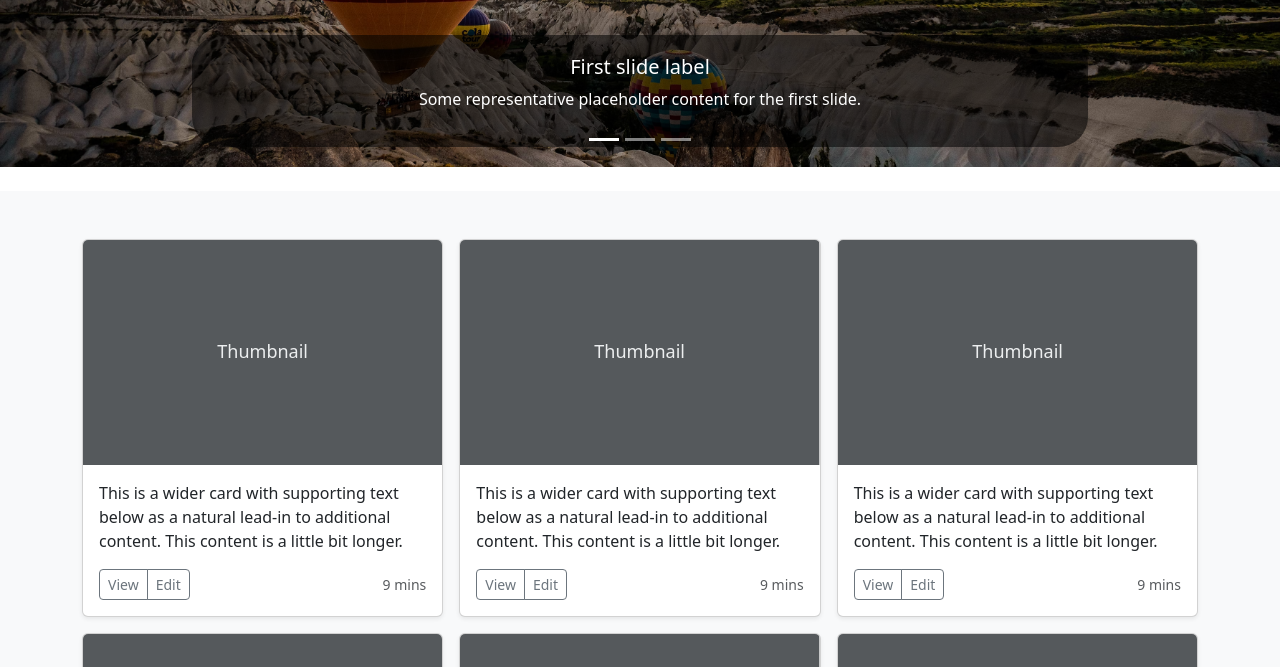
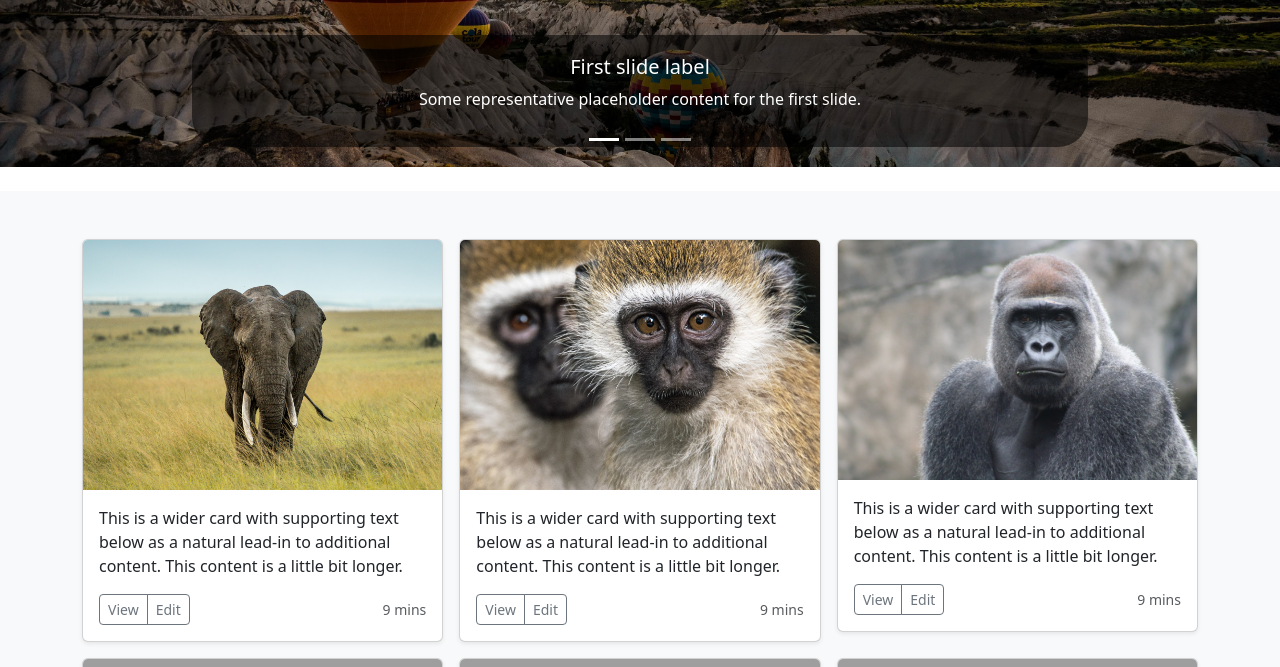
Before and after one commit to Sulavkh/django_python_001, a Django app: page / in a window 1280 px wide. Shown: the part 485-1152 px from the top of the page. Run offline with Django 5.2, Linux system fonts and the light colour scheme; grey boxes are pictures that could not be loaded.

Commit message:
added images and css of the album section

```diff
--- a/django001/static/css/bodyalbum.css
+++ b/django001/static/css/bodyalbum.css
@@ -74,3 +74,15 @@
 .bd-mode-toggle .dropdown-menu .active .bi {
     display: block !important;
 }
+
+.album .container .col .card {
+    width: 100%;
+    overflow: hidden;
+}
+.shadow-sm img {
+    object-fit: cover;
+    object-position: center;
+    width: 100%;
+    height: 100%;
+    max-height: 250px; /* Should match the container's max-height */
+}
--- a/django001/templates/index.html
+++ b/django001/templates/index.html
@@ -52,14 +52,13 @@
     </div>
   </div>
 </div>
-
+<!-- start of album div-->
 <div class="album py-5 bg-body-tertiary" bis_skin_checked="1">
   <div class="container" bis_skin_checked="1">
-
     <div class="row row-cols-1 row-cols-sm-2 row-cols-md-3 g-3" bis_skin_checked="1">
       <div class="col" bis_skin_checked="1">
         <div class="card shadow-sm" bis_skin_checked="1">
-          <svg class="bd-placeholder-img card-img-top" width="100%" height="225" xmlns="http://www.w3.org/2000/svg" role="img" aria-label="Placeholder: Thumbnail" preserveAspectRatio="xMidYMid slice" focusable="false"><title>Placeholder</title><rect width="100%" height="100%" fill="#55595c"></rect><text x="50%" y="50%" fill="#eceeef" dy=".3em">Thumbnail</text></svg>
+          <img src="/static/albumpictures/photo_1.avif" alt="...">
           <div class="card-body" bis_skin_checked="1">
             <p class="card-text">This is a wider card with supporting text below as a natural lead-in to additional content. This content is a little bit longer.</p>
             <div class="d-flex justify-content-between align-items-center" bis_skin_checked="1">
@@ -74,7 +73,7 @@
       </div>
       <div class="col" bis_skin_checked="1">
         <div class="card shadow-sm" bis_skin_checked="1">
-          <svg class="bd-placeholder-img card-img-top" width="100%" height="225" xmlns="http://www.w3.org/2000/svg" role="img" aria-label="Placeholder: Thumbnail" preserveAspectRatio="xMidYMid slice" focusable="false"><title>Placeholder</title><rect width="100%" height="100%" fill="#55595c"></rect><text x="50%" y="50%" fill="#eceeef" dy=".3em">Thumbnail</text></svg>
+          <img src="/static/albumpictures/photo_2.avif" alt="...">
           <div class="card-body" bis_skin_checked="1">
             <p class="card-text">This is a wider card with supporting text below as a natural lead-in to additional content. This content is a little bit longer.</p>
             <div class="d-flex justify-content-between align-items-center" bis_skin_checked="1">
@@ -89,23 +88,7 @@
       </div>
       <div class="col" bis_skin_checked="1">
         <div class="card shadow-sm" bis_skin_checked="1">
-          <svg class="bd-placeholder-img card-img-top" width="100%" height="225" xmlns="http://www.w3.org/2000/svg" role="img" aria-label="Placeholder: Thumbnail" preserveAspectRatio="xMidYMid slice" focusable="false"><title>Placeholder</title><rect width="100%" height="100%" fill="#55595c"></rect><text x="50%" y="50%" fill="#eceeef" dy=".3em">Thumbnail</text></svg>
-          <div class="card-body" bis_skin_checked="1">
-            <p class="card-text">This is a wider card with supporting text below as a natural lead-in to additional content. This content is a little bit longer.</p>
-            <div class="d-flex justify-content-between align-items-center" bis_skin_checked="1">
-              <div class="btn-group" bis_skin_checked="1">
-                <button type="button" class="btn btn-sm btn-outline-secondary">View</button>
-                <button type="button" class="btn btn-sm btn-outline-secondary">Edit</button>
-              </div>
-              <small class="text-body-secondary">9 mins</small>
-            </div>
-          </div>
-        </div>
-      </div>
-
-      <div class="col" bis_skin_checked="1">
-        <div class="card shadow-sm" bis_skin_checked="1">
-          <svg class="bd-placeholder-img card-img-top" width="100%" height="225" xmlns="http://www.w3.org/2000/svg" role="img" aria-label="Placeholder: Thumbnail" preserveAspectRatio="xMidYMid slice" focusable="false"><title>Placeholder</title><rect width="100%" height="100%" fill="#55595c"></rect><text x="50%" y="50%" fill="#eceeef" dy=".3em">Thumbnail</text></svg>
+          <img src="/static/albumpictures/photo_3.avif" alt="...">
           <div class="card-body" bis_skin_checked="1">
             <p class="card-text">This is a wider card with supporting text below as a natural lead-in to additional content. This content is a little bit longer.</p>
             <div class="d-flex justify-content-between align-items-center" bis_skin_checked="1">
@@ -120,7 +103,7 @@
       </div>
       <div class="col" bis_skin_checked="1">
         <div class="card shadow-sm" bis_skin_checked="1">
-          <svg class="bd-placeholder-img card-img-top" width="100%" height="225" xmlns="http://www.w3.org/2000/svg" role="img" aria-label="Placeholder: Thumbnail" preserveAspectRatio="xMidYMid slice" focusable="false"><title>Placeholder</title><rect width="100%" height="100%" fill="#55595c"></rect><text x="50%" y="50%" fill="#eceeef" dy=".3em">Thumbnail</text></svg>
+          <img src="/static/albumpictures/photo_4.avif" alt="...">
           <div class="card-body" bis_skin_checked="1">
             <p class="card-text">This is a wider card with supporting text below as a natural lead-in to additional content. This content is a little bit longer.</p>
             <div class="d-flex justify-content-between align-items-center" bis_skin_checked="1">
@@ -135,23 +118,7 @@
       </div>
       <div class="col" bis_skin_checked="1">
         <div class="card shadow-sm" bis_skin_checked="1">
-          <svg class="bd-placeholder-img card-img-top" width="100%" height="225" xmlns="http://www.w3.org/2000/svg" role="img" aria-label="Placeholder: Thumbnail" preserveAspectRatio="xMidYMid slice" focusable="false"><title>Placeholder</title><rect width="100%" height="100%" fill="#55595c"></rect><text x="50%" y="50%" fill="#eceeef" dy=".3em">Thumbnail</text></svg>
-          <div class="card-body" bis_skin_checked="1">
-            <p class="card-text">This is a wider card with supporting text below as a natural lead-in to additional content. This content is a little bit longer.</p>
-            <div class="d-flex justify-content-between align-items-center" bis_skin_checked="1">
-              <div class="btn-group" bis_skin_checked="1">
-                <button type="button" class="btn btn-sm btn-outline-secondary">View</button>
-                <button type="button" class="btn btn-sm btn-outline-secondary">Edit</button>
-              </div>
-              <small class="text-body-secondary">9 mins</small>
-            </div>
-          </div>
-        </div>
-      </div>
-
-      <div class="col" bis_skin_checked="1">
-        <div class="card shadow-sm" bis_skin_checked="1">
-          <svg class="bd-placeholder-img card-img-top" width="100%" height="225" xmlns="http://www.w3.org/2000/svg" role="img" aria-label="Placeholder: Thumbnail" preserveAspectRatio="xMidYMid slice" focusable="false"><title>Placeholder</title><rect width="100%" height="100%" fill="#55595c"></rect><text x="50%" y="50%" fill="#eceeef" dy=".3em">Thumbnail</text></svg>
+          <img src="/static/albumpictures/photo_5.avif" alt="...">
           <div class="card-body" bis_skin_checked="1">
             <p class="card-text">This is a wider card with supporting text below as a natural lead-in to additional content. This content is a little bit longer.</p>
             <div class="d-flex justify-content-between align-items-center" bis_skin_checked="1">
@@ -166,7 +133,7 @@
       </div>
       <div class="col" bis_skin_checked="1">
         <div class="card shadow-sm" bis_skin_checked="1">
-          <svg class="bd-placeholder-img card-img-top" width="100%" height="225" xmlns="http://www.w3.org/2000/svg" role="img" aria-label="Placeholder: Thumbnail" preserveAspectRatio="xMidYMid slice" focusable="false"><title>Placeholder</title><rect width="100%" height="100%" fill="#55595c"></rect><text x="50%" y="50%" fill="#eceeef" dy=".3em">Thumbnail</text></svg>
+          <img src="/static/albumpictures/photo_6.avif" alt="...">
           <div class="card-body" bis_skin_checked="1">
             <p class="card-text">This is a wider card with supporting text below as a natural lead-in to additional content. This content is a little bit longer.</p>
             <div class="d-flex justify-content-between align-items-center" bis_skin_checked="1">
@@ -181,7 +148,37 @@
       </div>
       <div class="col" bis_skin_checked="1">
         <div class="card shadow-sm" bis_skin_checked="1">
-          <svg class="bd-placeholder-img card-img-top" width="100%" height="225" xmlns="http://www.w3.org/2000/svg" role="img" aria-label="Placeholder: Thumbnail" preserveAspectRatio="xMidYMid slice" focusable="false"><title>Placeholder</title><rect width="100%" height="100%" fill="#55595c"></rect><text x="50%" y="50%" fill="#eceeef" dy=".3em">Thumbnail</text></svg>
+          <img src="/static/albumpictures/photo_7.avif" alt="...">
+          <div class="card-body" bis_skin_checked="1">
+            <p class="card-text">This is a wider card with supporting text below as a natural lead-in to additional content. This content is a little bit longer.</p>
+            <div class="d-flex justify-content-between align-items-center" bis_skin_checked="1">
+              <div class="btn-group" bis_skin_checked="1">
+                <button type="button" class="btn btn-sm btn-outline-secondary">View</button>
+                <button type="button" class="btn btn-sm btn-outline-secondary">Edit</button>
+              </div>
+              <small class="text-body-secondary">9 mins</small>
+            </div>
+          </div>
+        </div>
+      </div>
+      <div class="col" bis_skin_checked="1">
+        <div class="card shadow-sm" bis_skin_checked="1">
+          <img src="/static/albumpictures/photo_8.avif" alt="...">
+          <div class="card-body" bis_skin_checked="1">
+            <p class="card-text">This is a wider card with supporting text below as a natural lead-in to additional content. This content is a little bit longer.</p>
+            <div class="d-flex justify-content-between align-items-center" bis_skin_checked="1">
+              <div class="btn-group" bis_skin_checked="1">
+                <button type="button" class="btn btn-sm btn-outline-secondary">View</button>
+                <button type="button" class="btn btn-sm btn-outline-secondary">Edit</button>
+              </div>
+              <small class="text-body-secondary">9 mins</small>
+            </div>
+          </div>
+        </div>
+      </div>
+      <div class="col" bis_skin_checked="1">
+        <div class="card shadow-sm" bis_skin_checked="1">
+          <img src="/static/albumpictures/photo_boy1.avif" alt="...">
           <div class="card-body" bis_skin_checked="1">
             <p class="card-text">This is a wider card with supporting text below as a natural lead-in to additional content. This content is a little bit longer.</p>
             <div class="d-flex justify-content-between align-items-center" bis_skin_checked="1">
```
Also changed, not shown: django001/static/albumpictures/photo_1.avif (added), django001/static/albumpictures/photo_2.avif (added), django001/static/albumpictures/photo_3.avif (added), django001/static/albumpictures/photo_7.avif (added), 5 other files.
